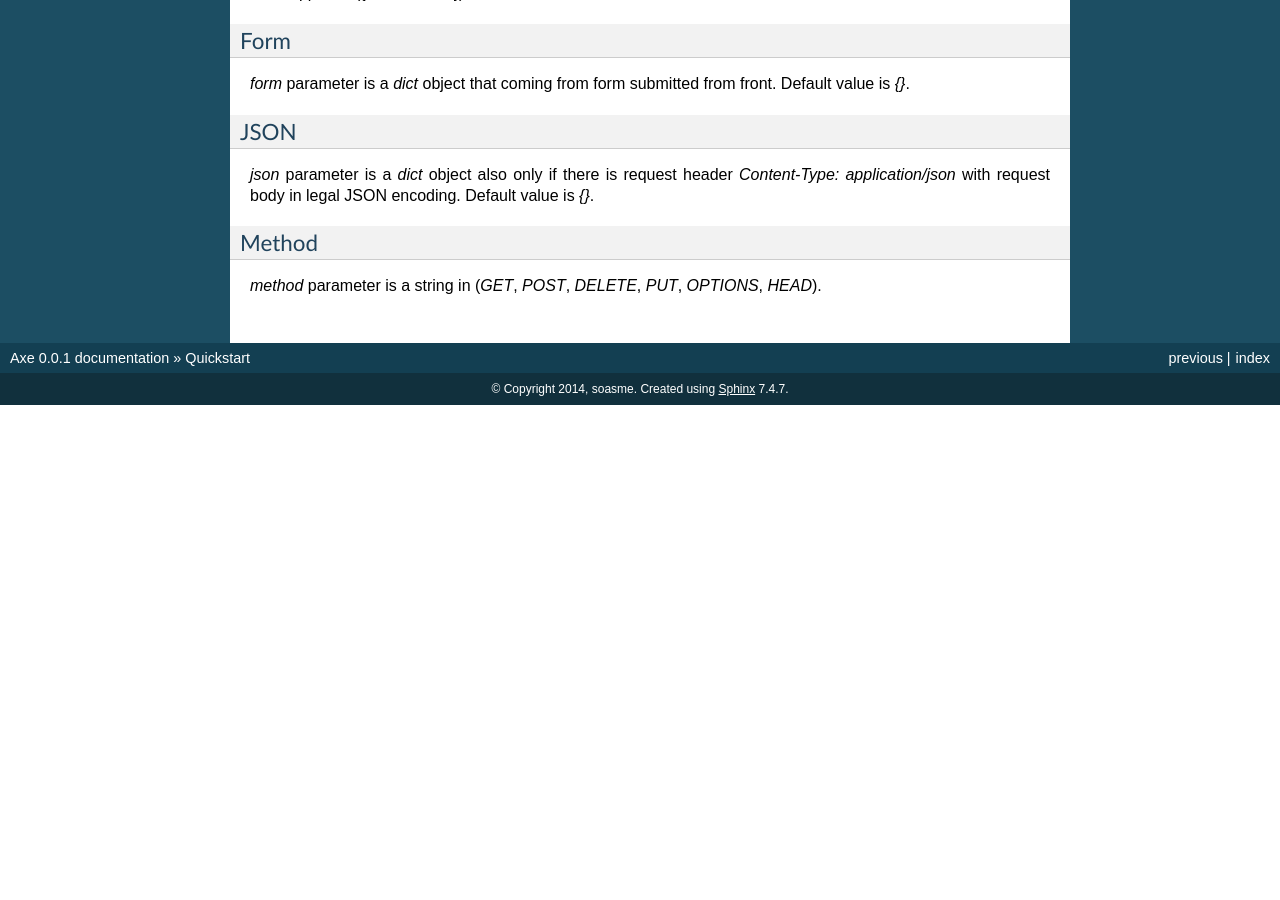
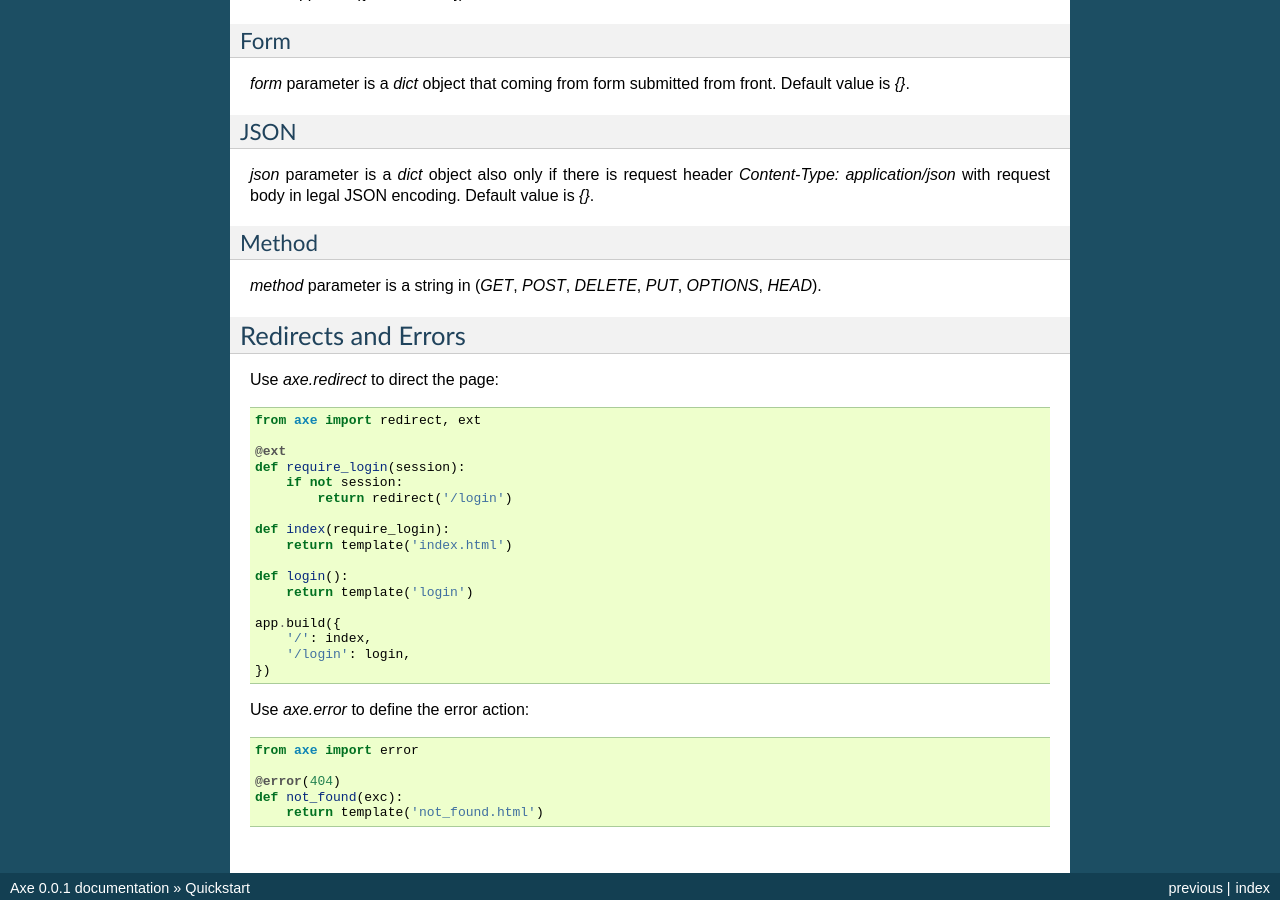
Before and after one commit to soasme/axe, a Sphinx documentation site: the page built from docs/quick_start.rst, in a window 1280 px wide and 900 px high, scrolled down 1514 px. Built offline with Sphinx 7.4.7, drawn with Linux system fonts in a browser that asks for light colours; before the commit the page ends 1919 px from its top, so only the background shows below that.

Commit message:
Define doc for redirect and error.

```diff
--- a/docs/quick_start.rst
+++ b/docs/quick_start.rst
@@ -106,3 +106,34 @@ Method
 
 `method` parameter is a string in (`GET`, `POST`, `DELETE`, `PUT`,
 `OPTIONS`, `HEAD`).
+
+Redirects and Errors
+--------------------
+
+Use `axe.redirect` to direct the page::
+
+    from axe import redirect, ext
+
+    @ext
+    def require_login(session):
+        if not session:
+            return redirect('/login')
+
+    def index(require_login):
+        return template('index.html')
+
+    def login():
+        return template('login')
+
+    app.build({
+        '/': index,
+        '/login': login,
+    })
+
+Use `axe.error` to define the error action::
+
+    from axe import error
+
+    @error(404)
+    def not_found(exc):
+        return template('not_found.html')
```
